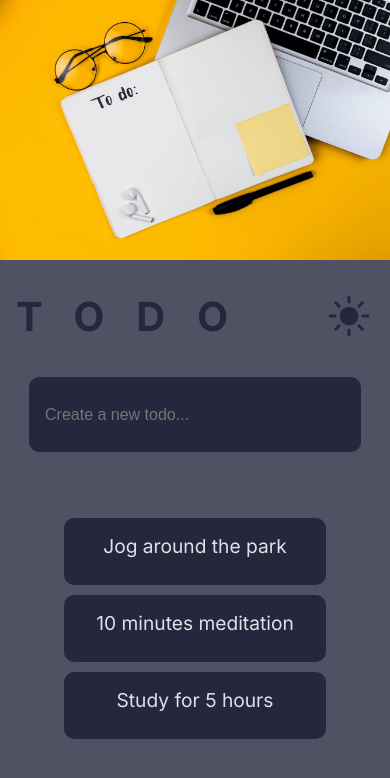
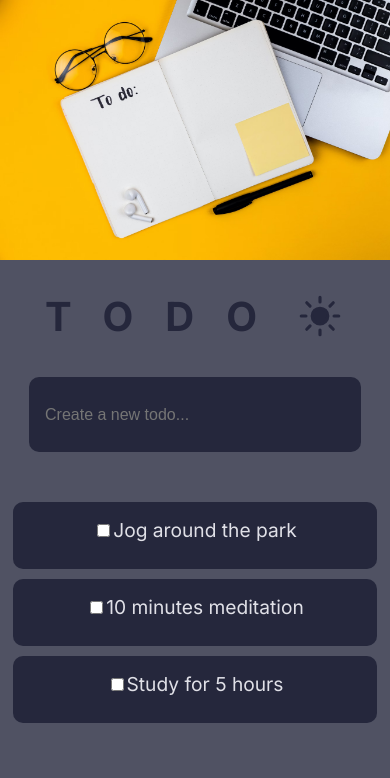
Before and after one commit to brettl1991/totdo-next, a Next.js app: page / in a window 390 px wide. Shown: the top 778 px of the page. Built offline with nearby package versions, Linux system fonts and the light colour scheme.

Commit message:
feat: add mark todos as completed functionality, fix media query

```diff
--- a/src/app/page.tsx
+++ b/src/app/page.tsx
@@ -11,7 +11,7 @@ export default function Home() {
   return (
     <main>
       <SMainContainer>
-        <SContentContainer>
+        <div>
           <STopContainer>
             <Text />
             <Icon src={SunIcon} />
@@ -19,7 +19,7 @@ export default function Home() {
           <Input />
 
           <TodoList />
-        </SContentContainer>
+        </div>
       </SMainContainer>
     </main>
   );
@@ -41,12 +41,6 @@ const SMainContainer = styled.div`
   }
 `;
 
-const SContentContainer = styled.div`
-  @media (max-width: 480px) {
-    width: 100%;
-  }
-`;
-
 const STopContainer = styled.div`
   margin-top: 250px;
   display: flex;
--- a/src/components/TodoItem/todoItem.tsx
+++ b/src/components/TodoItem/todoItem.tsx
@@ -1,16 +1,26 @@
 import styled from "styled-components";
+import { SListIconProps } from "../TodoList/todoList.type";
+import { TodoItemProps } from "./todoItem.type";
 
-const TodoItem = () => {
+const TodoItem = ({ todo, markComplete }: TodoItemProps) => {
+  const handleCheckboxChange = () => {
+    markComplete(todo.id);
+  };
+
   return (
-    <SList>
-      <SListIcon>Jog around the park</SListIcon>
-      <SListIcon>10 minutes meditation</SListIcon>
-      <SListIcon>Study for 5 hours</SListIcon>
-    </SList>
+    <SListIcon completed={todo.completed}>
+      <input
+        type="checkbox"
+        checked={todo.completed}
+        onChange={handleCheckboxChange}
+      />
+      <span>{todo.text}</span>
+    </SListIcon>
   );
 };
 
 export default TodoItem;
+
 const SList = styled.ul`
   list-style: none;
   display: flex;
@@ -23,7 +33,7 @@ const SList = styled.ul`
   }
 `;
 
-const SListIcon = styled.li`
+const SListIcon = styled.li<SListIconProps>`
   padding: 1rem;
   background-color: #25273c;
   width: 800px;
@@ -34,6 +44,12 @@ const SListIcon = styled.li`
   height: 43px;
   text-align: center;
 
+  ${(props) =>
+    props.completed &&
+    `
+      text-decoration: line-through;
+    `}
+
   @media (max-width: 480px) {
     width: 100%;
     height: 35px;
--- a/src/components/TodoItem/todoItem.type.tsx
+++ b/src/components/TodoItem/todoItem.type.tsx
@@ -0,0 +1,6 @@
+import { Todo } from "../TodoList/todoList.type";
+
+export type TodoItemProps = {
+  todo: Todo;
+  markComplete: (id: number) => void;
+};
--- a/src/components/TodoList/todoList.tsx
+++ b/src/components/TodoList/todoList.tsx
@@ -2,6 +2,7 @@ import styled from "styled-components";
 import TodoIcon from "../TodoItem/todoItem";
 import { useState } from "react";
 import { Todo } from "./todoList.type";
+import TodoItem from "../TodoItem/todoItem";
 
 const TodoList = () => {
   const [todos, setTodos] = useState<Todo[]>([
@@ -9,9 +10,19 @@ const TodoList = () => {
     { id: 2, text: "10 minutes meditation", completed: false },
     { id: 3, text: "Study for 5 hours", completed: false },
   ]);
+
+  const markTodoComplete = (id: number) => {
+    setTodos((prevTodos) =>
+      prevTodos.map((todo) =>
+        todo.id === id ? { ...todo, completed: !todo.completed } : todo
+      )
+    );
+  };
   return (
     <SContainer>
-      <TodoIcon />
+      {todos.map((todo) => (
+        <TodoItem key={todo.id} todo={todo} markComplete={markTodoComplete} />
+      ))}
     </SContainer>
   );
 };
@@ -21,9 +32,15 @@ export default TodoList;
 const SContainer = styled.div`
   display: flex;
   margin-top: 50px;
+  list-style: none;
+  flex-direction: column;
+  gap: 10px;
+  padding: 0;
 
   @media (max-width: 480px) {
     margin-top: 50px;
     justify-content: center;
+    gap: 10px;
+    align-items: center;
   }
 `;
--- a/src/components/TodoList/todoList.type.tsx
+++ b/src/components/TodoList/todoList.type.tsx
@@ -3,3 +3,7 @@ export type Todo = {
   text: string;
   completed: boolean;
 };
+
+export type SListIconProps = {
+  completed: boolean;
+};
```
